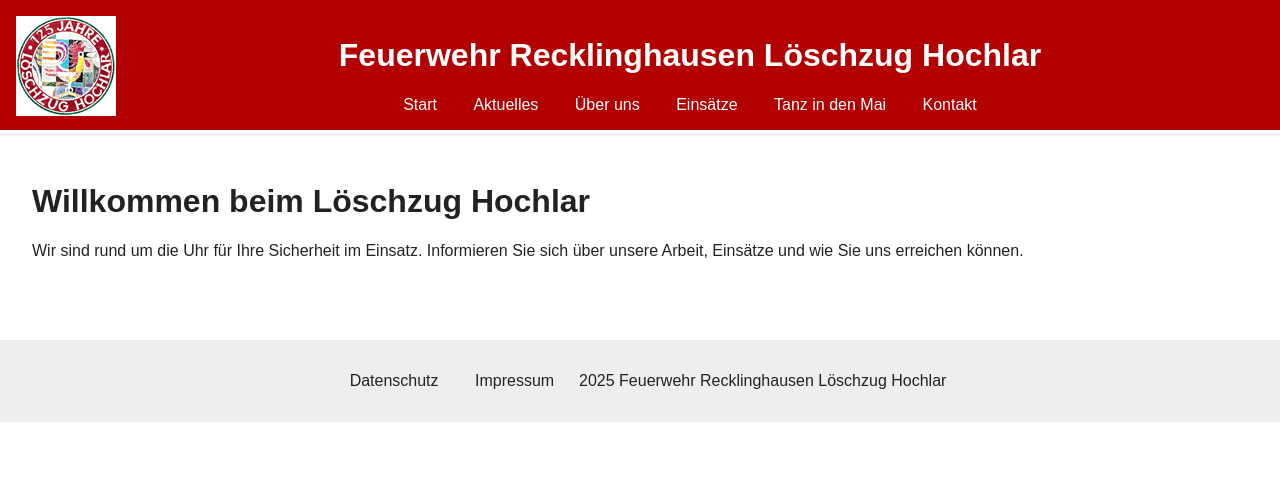
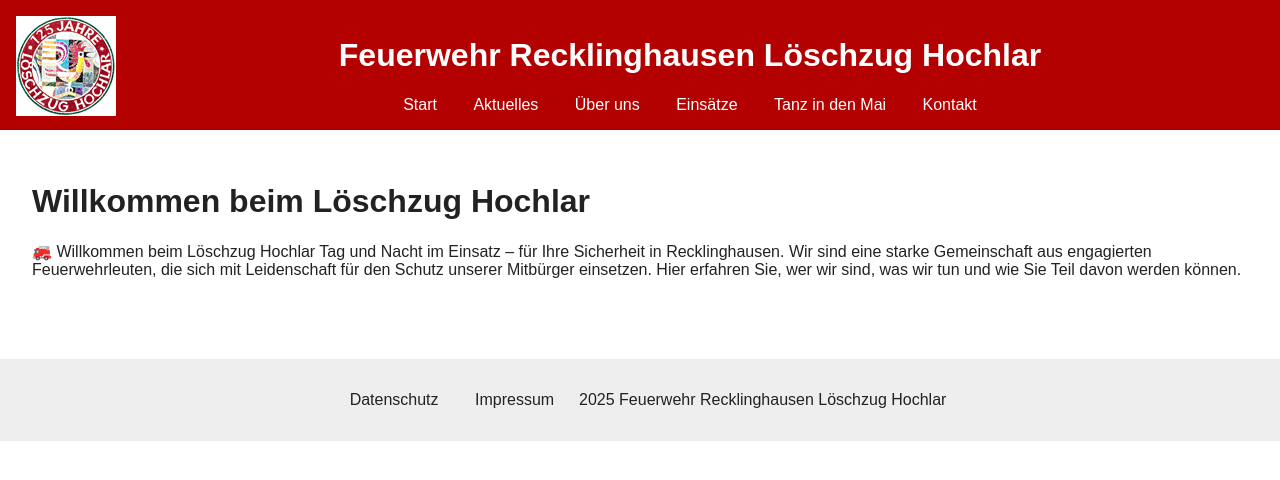
Before and after one commit to stefan-becker/loeschzug-hochlar, a Jekyll site: the page built from index.md, in a window 1280 px wide. Shown: the top 480 px of the page. Built offline with Jekyll 4.4.1, drawn with Linux system fonts in a browser that asks for light colours.

Commit message:
Neuer Text

```diff
--- a/_layouts/default.html
+++ b/_layouts/default.html
@@ -13,7 +13,7 @@
     <h1>{{ site.title }}</h1>
     <nav>
       <a href="{{ '/' | relative_url }}">Start</a>
-      <a href="{{ 'https://www.facebook.com/lz.hochlar' }}"" target="_blank">Aktuelles</a>
+      <a href="{{ 'https://www.facebook.com/lz.hochlar' }}" target="_blank">Aktuelles</a>
       <a href="{{ '/ueber-uns.html' | relative_url }}">Über uns</a>
       <a href="{{ 'https://www.kreis-re.de/Inhalte/Buergerservice/Leben_und_Wohnen/Feuerwehr-_und_Rettungsleitstelle/_Einsaetze_der_Feuerwehren/index.asp' }}" target="_blank">Einsätze</a>
       <a href="{{ '/tanz-in-den-mai.html' | relative_url }}">Tanz in den Mai</a>
--- a/index.md
+++ b/index.md
@@ -4,4 +4,5 @@ title: Start
 ---
 # Willkommen beim Löschzug Hochlar
 
-Wir sind rund um die Uhr für Ihre Sicherheit im Einsatz. Informieren Sie sich über unsere Arbeit, Einsätze und wie Sie uns erreichen können.
+🚒 Willkommen beim Löschzug Hochlar
+Tag und Nacht im Einsatz – für Ihre Sicherheit in Recklinghausen. Wir sind eine starke Gemeinschaft aus engagierten Feuerwehrleuten, die sich mit Leidenschaft für den Schutz unserer Mitbürger einsetzen. Hier erfahren Sie, wer wir sind, was wir tun und wie Sie Teil davon werden können.
```
